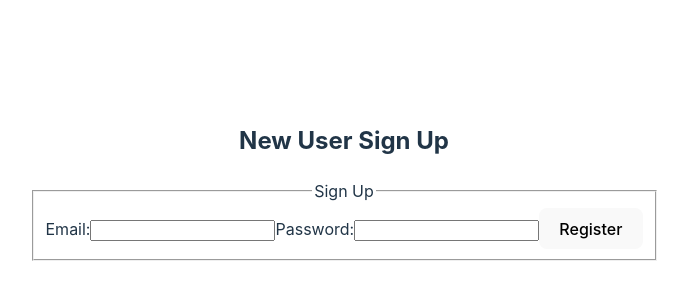
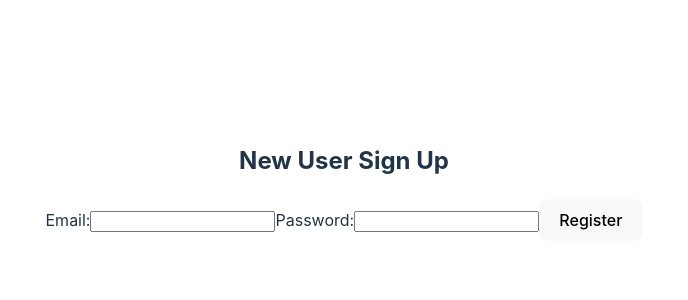
Before and after one commit to rizvan93/pharmacy-availability-checker, a React (Vite) app: page /users/new in a window 1280 px wide. Shown: the part 218-518 px from the top of the page, without its empty margins (296-984 px from the left). Built offline with nearby package versions, Linux system fonts and the light colour scheme.

Commit message:
Completed Consumer Sign Up feature front and back and tested.

```diff
--- a/models/consumer.js
+++ b/models/consumer.js
@@ -8,7 +8,7 @@ const consumerSchema = new Schema(
       { type: mongoose.Types.ObjectId, ref: "Pharmacist" },
     ],
     email: { type: String, trim: true, lowercase: true },
-    contact: { type: String, trim: true },
+    // contact: { type: String, trim: true },
   },
   { timestamps: true }
 );
--- a/src/pages/Consumers/Create/ConsumerSignUpForm.jsx
+++ b/src/pages/Consumers/Create/ConsumerSignUpForm.jsx
@@ -1,14 +1,59 @@
+import { useState } from "react";
+
 export default function ConsumerSignUpForm() {
+  const [email, setEmail] = useState("");
+  const [password, setPassword] = useState("");
+
+  const handleSubmit = async (event) => {
+    event.preventDefault();
+
+    try {
+      const res = await fetch("/api/consumers", {
+        method: "POST",
+        headers: {
+          "Content-Type": "application/json",
+        },
+        body: JSON.stringify({ email, password }),
+      });
+      const data = await res.json();
+      console.log(data);
+    } catch (error) {
+      console.error(error);
+    }
+  };
   return (
-    <>
-      <fieldset>
-        <legend>Sign Up</legend>
-        <label>Email:</label>
-        <input></input>
-        <label>Password:</label>
-        <input></input>
-        <button>Register</button>
-      </fieldset>
-    </>
+    <form onSubmit={handleSubmit}>
+      <label>
+        Email:
+        <input
+          type="email"
+          value={email}
+          onChange={(e) => setEmail(e.target.value)}
+        />
+      </label>
+      <label>
+        Password:
+        <input
+          type="password"
+          value={password}
+          onChange={(e) => setPassword(e.target.value)}
+        />
+      </label>
+      <button type="submit">Register</button>
+    </form>
   );
 }
+
+//   return (
+//     <>
+//       <fieldset>
+//         <legend>Sign Up</legend>
+//         <label>Email:</label>
+//         <input></input>
+//         <label>Password:</label>
+//         <input></input>
+//         <button><Register></Register></button>
+//       </fieldset>
+//     </>
+//   );
+// }
```
Also changed, not shown: controllers/consumersController.js (+17 -4 lines).
